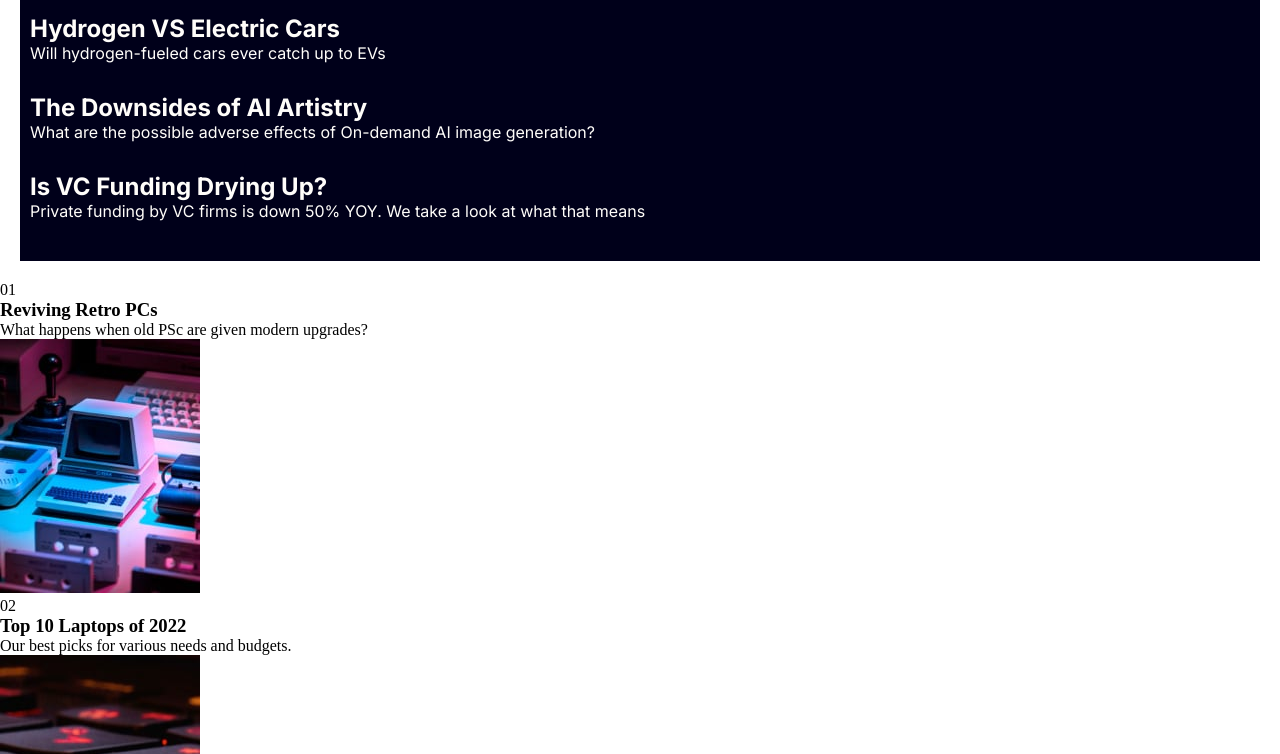
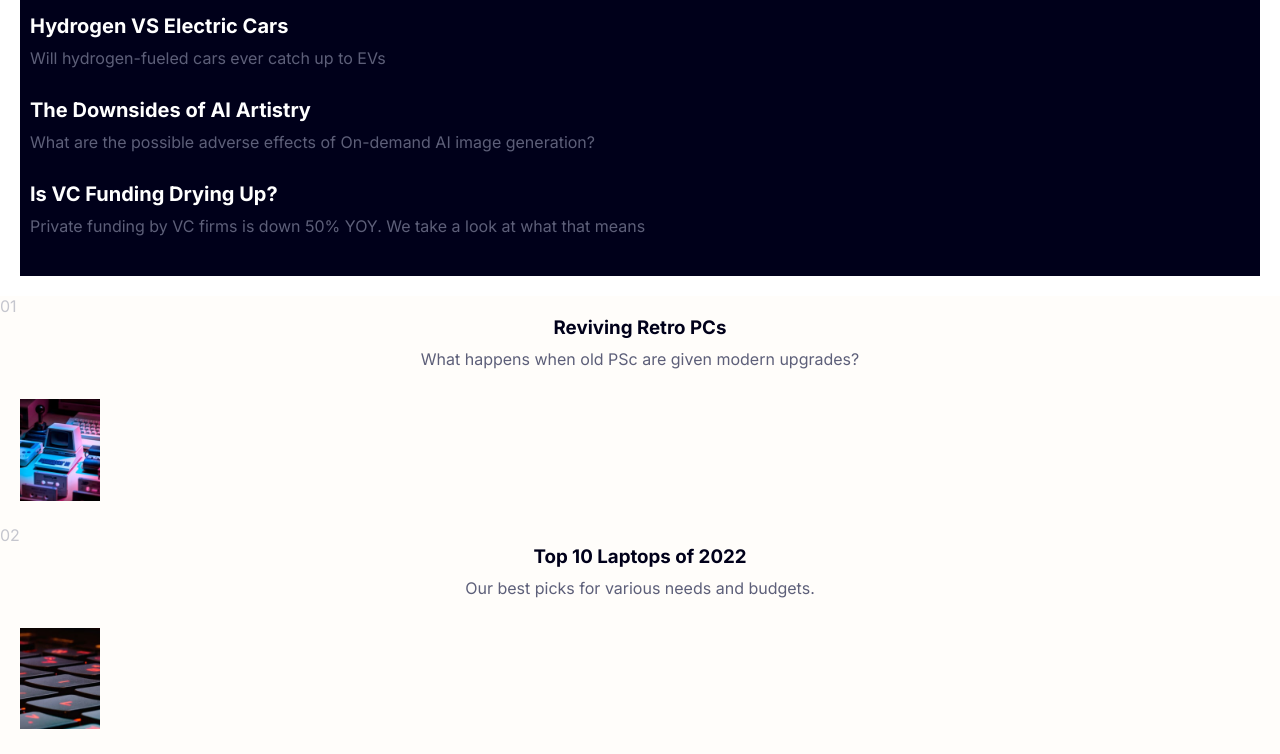
Before and after one commit to kadumustang/News-Website, a plain HTML site: page index.html in a window 1280 px wide. Shown: the part 651-1405 px from the top of the page. Drawn offline with Linux system fonts and the light colour scheme.

Commit message:
updated the article tag

```diff
--- a/style.css
+++ b/style.css
@@ -37,6 +37,7 @@ header h1 {
 }
 
 header p {
+    color: hsl(236, 13%, 42%);
     font-size: 15px;
     font-family: 'Inter';
     font-weight: 400;
@@ -52,12 +53,16 @@ header button {
     cursor: pointer;
     font-family: 'Inter';
     font-weight: 400;
+    width: 150px;
+    text-transform: uppercase;
+    letter-spacing: 3px;
 }
 
 .section-info {
     background-color: hsl(240, 100%, 5%);
     padding: 10px;
     margin: 20px;
+    border-bottom: 2px #fff;
 }
 
 .section-info h1 {
@@ -77,8 +82,65 @@ header button {
 
 .section-info p {
     padding-bottom: 30px;
+    color: hsl(236, 13%, 42%);
+}
+
+.section-info h2 {
+    color: white;
+    font-size: 20px;
+    font-family: 'Inter';
+    font-weight: 700;
+    text-align: left;
+    margin-bottom: 10px;
+}
+
+.article {
+    border-bottom: 2px #fff;
 }
 
 button:hover {
     background-color: #27ae60;
 }
+
+.section {
+    background-color: hsl(36, 100%, 99%);
+}
+
+.section h3 {
+    color: hsl(240, 100%, 5%);
+    text-align: left;
+    font-family: 'Inter';
+    font-weight: 700;
+    padding-bottom: 10px;
+}
+
+.section article {
+    color: hsl(233, 8%, 79%);
+    text-align: left;
+    font-family: 'Inter';
+    font-family: 700;
+}
+
+.section p {
+    padding-bottom: 10px;
+    color: hsl(236, 13%, 42%);
+    display: flex;
+    justify-content: center;
+    align-items: center;
+    flex-direction: column-reverse;
+}
+
+.section special-number {
+    color: hsl(233, 8%, 79%);
+}
+
+.section img {
+    width: 120px;
+    padding: 20px;
+}
+
+.section h3 {
+    display: flex;
+    align-items: center;
+    flex-direction: column-reverse;
+}
```
